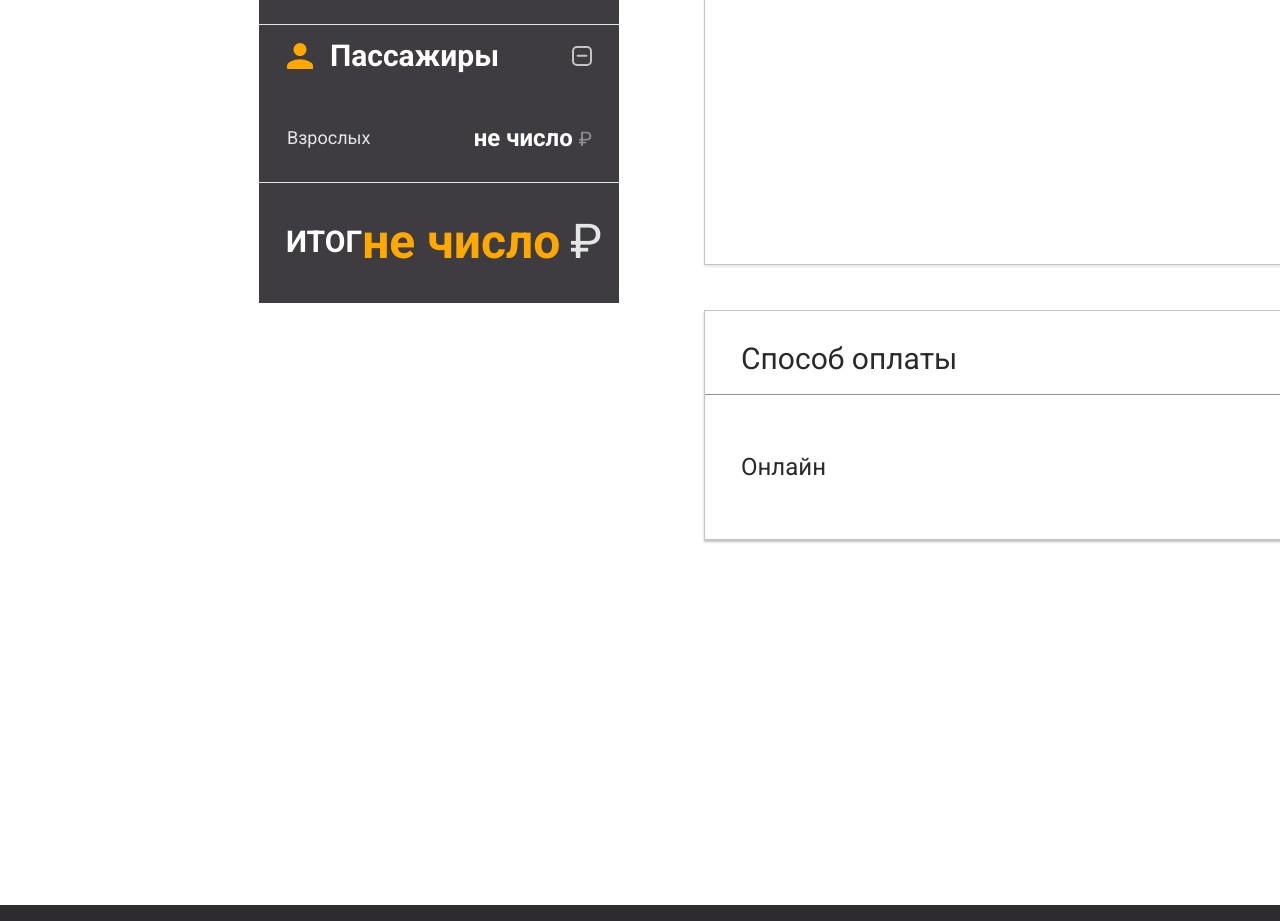
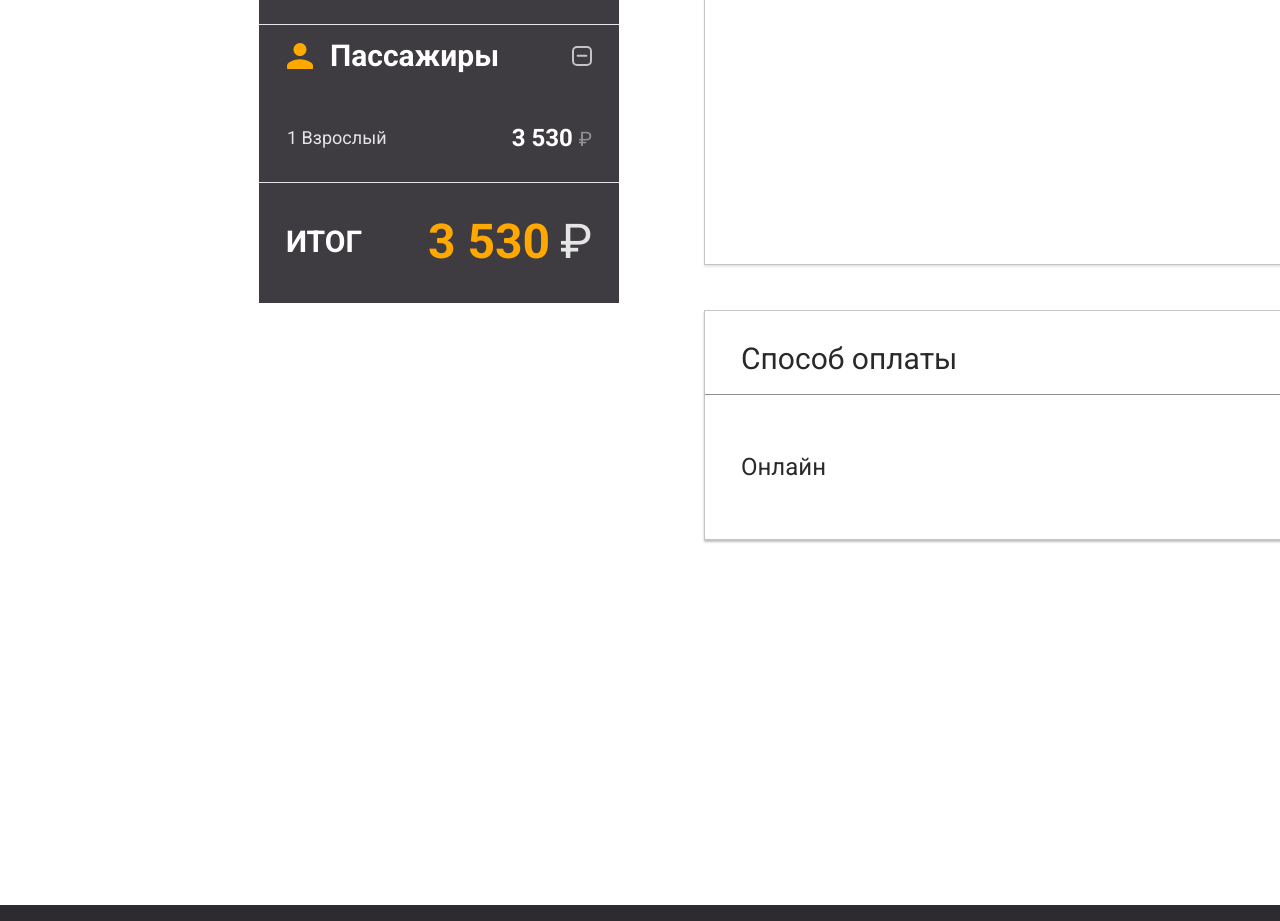
Before and after one commit to konst-an/train-booking-diploma, a React (Vite) app: page /train-booking-diploma/verification in a window 1280 px wide. Shown: the part 1620-2541 px from the top of the page. Built offline with nearby package versions, Linux system fonts and the light colour scheme.

Commit message:
Исправление ошибок типизации

```diff
--- a/src/components/Passengers/Passengers.tsx
+++ b/src/components/Passengers/Passengers.tsx
@@ -21,8 +21,7 @@ function Passengers() {
     const {
         selectedTrain,
         adultCount = 1,
-        childCount = 0,
-        babyCount = 0
+        childCount = 0
     } = location.state || {};
 
     const createEmptyPassengerData = (type: 'Взрослый' | 'Детский' = 'Взрослый'): PassengerData => ({
@@ -104,8 +103,7 @@ function Passengers() {
                 selectedTrain,
                 passengers: cleanPassengersData,
                 adultCount,
-                childCount,
-                babyCount
+                childCount
             }
         });
     };
@@ -116,7 +114,6 @@ function Passengers() {
                 selectedTrain={selectedTrain}
                 adultCount={adultCount}
                 childCount={childCount}
-                babyCount={babyCount}
             />
 
             <main className="passengers__main">
--- a/src/components/Payment/Payment.tsx
+++ b/src/components/Payment/Payment.tsx
@@ -6,6 +6,8 @@ import TripDetailsSidebar from '../Sidebars/TripDetailsSidebar/TripDetailsSideba
 function Payment() {
     const location = useLocation();
     const navigate = useNavigate();
+
+    const { selectedTrain, adultCount = 1, childCount = 0 } = location.state || {};
 
     const passengersFromRouter = location.state?.passengers || [];
     const savedPayer = location.state?.payer;
@@ -32,9 +34,12 @@ function Payment() {
 
     return (
         <div className="payment__container">
-            <TripDetailsSidebar />
+            <TripDetailsSidebar
+                selectedTrain={selectedTrain}
+                adultCount={adultCount}
+                childCount={childCount}
+            />
 
-            {/* Обернули правую колонку в тег формы с обработчиком отправки */}
             <form className="payment__main" onSubmit={handleSubmit}>
 
                 {/* 1. БЕЛАЯ КАРТОЧКА С ПОЛЯМИ */}
--- a/src/components/SeatSelection/SeatSelection.tsx
+++ b/src/components/SeatSelection/SeatSelection.tsx
@@ -1,5 +1,5 @@
 import { useState, useEffect } from 'react';
-import { useNavigate, useLocation, Link } from 'react-router-dom';
+import { useNavigate, useLocation } from 'react-router-dom';
 
 import FilterSidebar from '../Sidebars/FilterSidebar/FilterSidebar';
 import './SeatSelection.css';
--- a/src/components/Sidebars/TripDetailsSidebar/TripDetailsSidebar.tsx
+++ b/src/components/Sidebars/TripDetailsSidebar/TripDetailsSidebar.tsx
@@ -14,14 +14,12 @@ interface TripDetailsSidebarProps {
     selectedTrain: any;
     adultCount: number;
     childCount: number;
-    babyCount: number;
 }
 
 function TripDetailsSidebar({
     selectedTrain,
     adultCount,
-    childCount,
-    babyCount
+    childCount
 }: TripDetailsSidebarProps) {
 
     const [isToExpanded, setIsToExpanded] = useState<boolean>(true);
--- a/src/components/Verification/Verification.tsx
+++ b/src/components/Verification/Verification.tsx
@@ -29,6 +29,8 @@ export default function Verification() {
     const navigate = useNavigate();
     const location = useLocation();
 
+    const { selectedTrain, adultCount = 1, childCount = 0 } = location.state || {};
+
     const handleEditTrain = () => {
         navigate('/trains');
     };
@@ -55,7 +57,11 @@ export default function Verification() {
 
     return (
         <div className="verification__container">
-            <TripDetailsSidebar />
+            <TripDetailsSidebar
+                selectedTrain={selectedTrain}
+                adultCount={adultCount}
+                childCount={childCount}
+            />
 
             <main className="verification__main">
 
```
